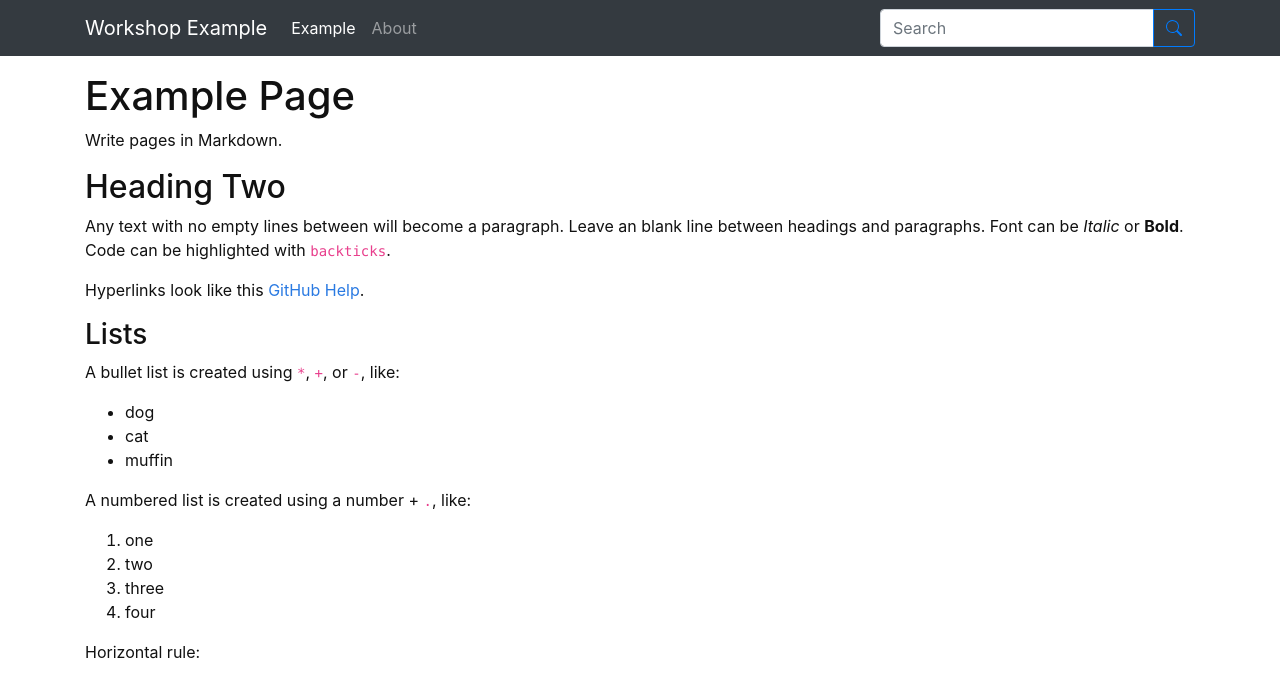
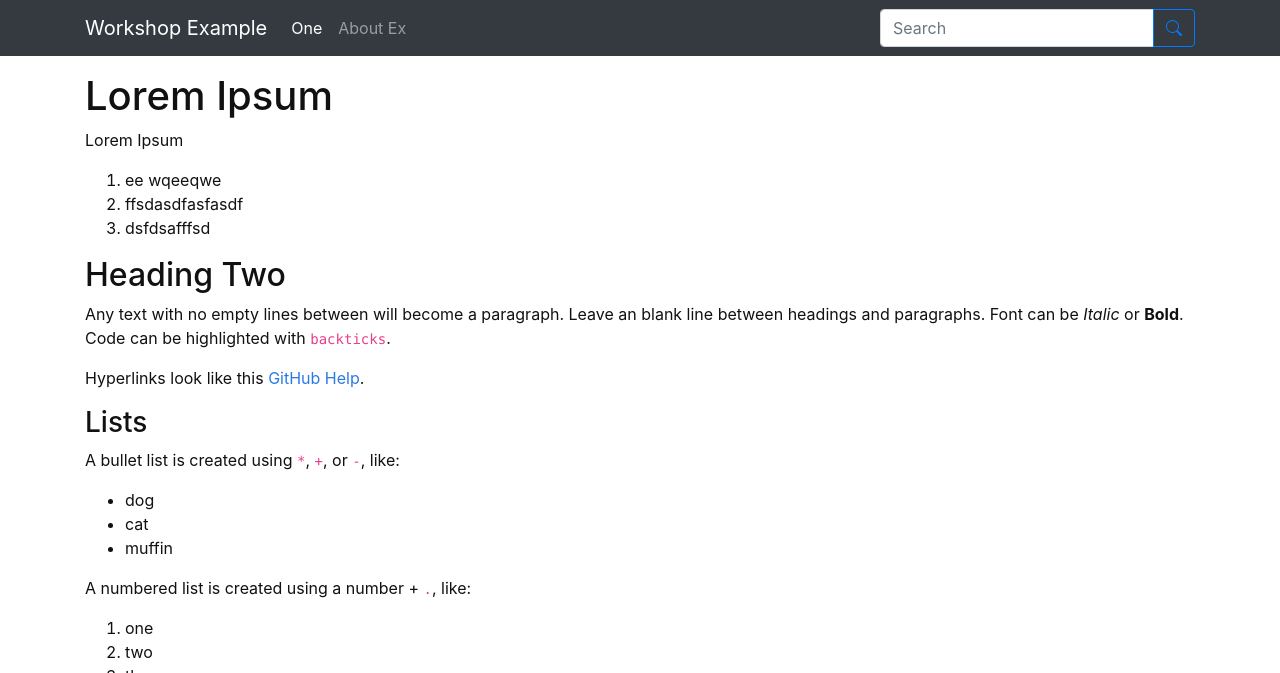
Before and after one commit to pwademo/test3, a Jekyll site: the page built from pages/example.md, in a window 1280 px wide and 900 px high, cut to the strip 0-673 px from the top of the window. Built offline with Jekyll 4.4.1, drawn with Linux system fonts in a browser that asks for light colours.

Commit message:
start creating content

```diff
--- a/pages/example.md
+++ b/pages/example.md
@@ -1,10 +1,16 @@
 ---
-title: Example Page
-nav: Example
+title: Lorem Ipsum
+nav: One
 nav_order: 1
 ---
 
-Write pages in Markdown.
+
+
+Lorem Ipsum
+1. ee   wqeeqwe
+2. ffsdasdfasfasdf
+3. dsfdsafffsd
+
 
 ## Heading Two
 
```
Also changed, not shown: pages/about.md (+7 -2 lines).
